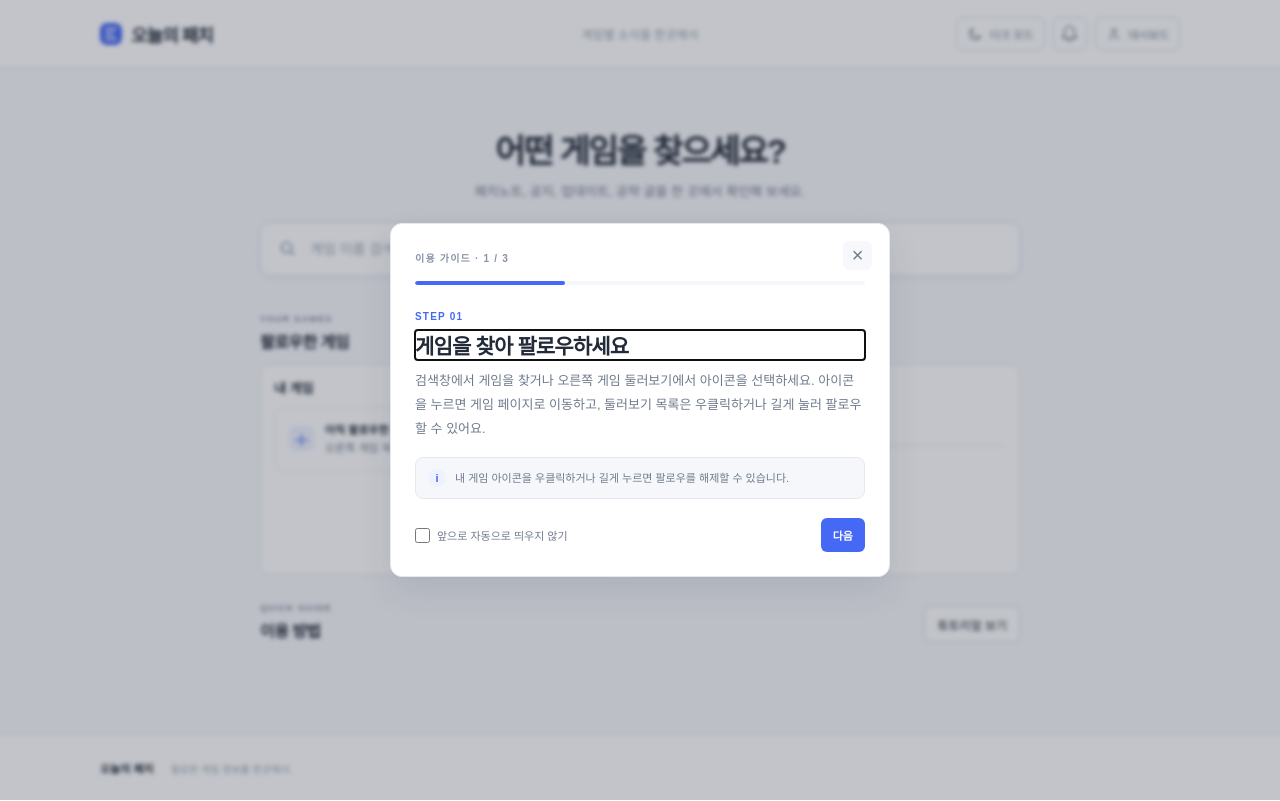
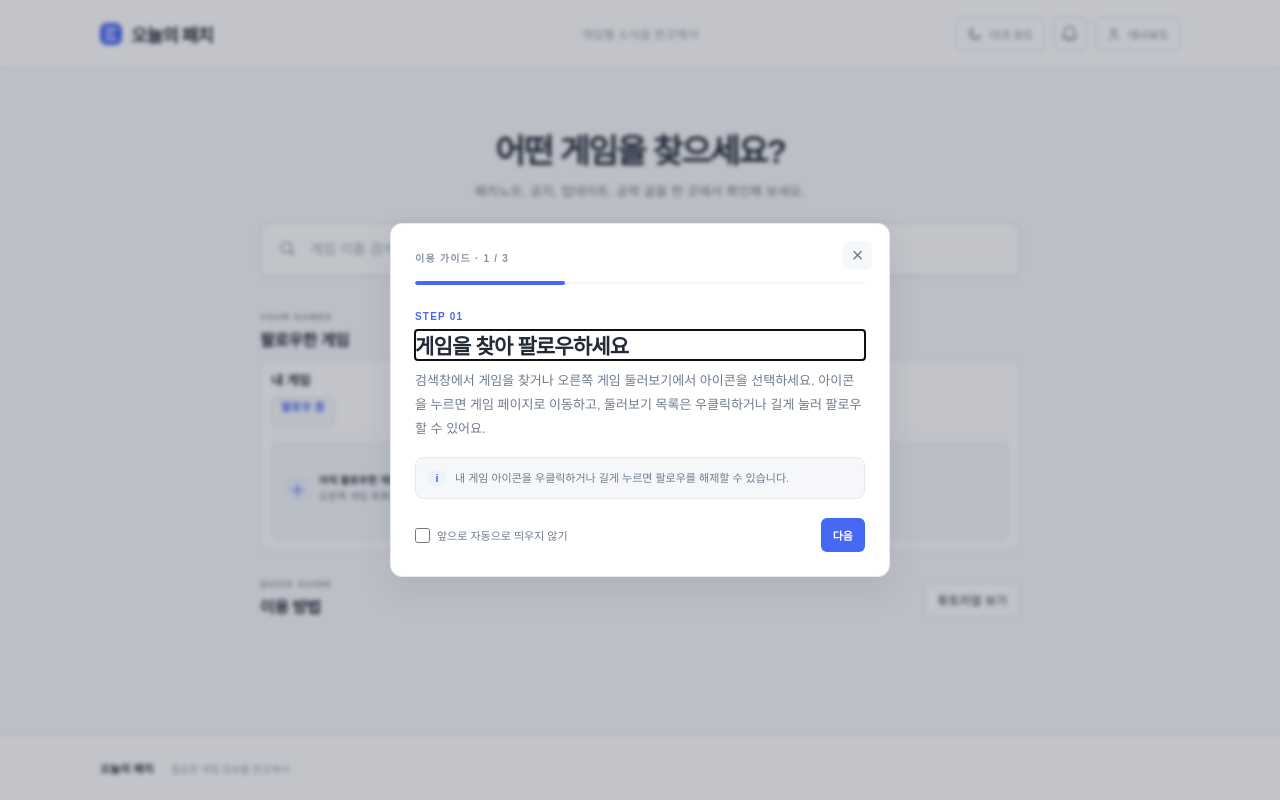
Before and after one commit to flo3r04/Todaytpatch, a website: page index.html in a window 1280 px wide. Drawn offline with Linux system fonts and the light colour scheme.

Commit message:
design: 게임 목록 칸과 간격 정리

```diff
--- a/app.js
+++ b/app.js
@@ -296,7 +296,10 @@ function renderFollowedGames() {
       <div class="home-following-layout">
         <section class="home-game-panel followed-panel" aria-label="내가 팔로우한 게임">
           <div class="home-game-panel-heading"><h3>내 게임</h3><span>${followedGames.length}개</span></div>
-          ${followedGames.length ? `<div class="followed-game-grid">${followedGames.map((item) => renderGameTile(item, "remove")).join("")}</div>` : `<div class="following-empty"><span class="following-empty-icon" aria-hidden="true">＋</span><p><strong>아직 팔로우한 게임이 없어요.</strong><br />오른쪽 게임 목록에서 추가해 보세요.</p></div>`}
+          <div class="discovery-tabs followed-tabs" aria-label="팔로우 게임 종류"><span class="discovery-tab active" aria-current="true">팔로우 중</span></div>
+          <div class="game-list-box followed-list-box" aria-label="팔로우한 게임 목록">
+            ${followedGames.length ? `<div class="followed-game-grid">${followedGames.map((item) => renderGameTile(item, "remove")).join("")}</div>` : `<div class="game-list-empty"><span class="following-empty-icon" aria-hidden="true">＋</span><p><strong>아직 팔로우한 게임이 없어요.</strong><br />오른쪽 게임 목록에서 추가해 보세요.</p></div>`}
+          </div>
         </section>
         <section class="home-game-panel discover-panel" aria-label="팔로우할 게임과 출시 예정 게임">
           <div class="home-game-panel-heading"><h3>게임 둘러보기</h3></div>
@@ -305,7 +308,7 @@ function renderFollowedGames() {
             <button type="button" role="tab" aria-selected="${state.discoveryView === "upcoming"}" class="discovery-tab ${state.discoveryView === "upcoming" ? "active" : ""}" data-action="select-discovery-view" data-view="upcoming">곧 출시하는 게임</button>
           </div>
           <div class="discovery-content" role="tabpanel" aria-live="polite" aria-label="${activeDiscovery.title}">
-            ${renderGameDiscoveryList(activeDiscovery.items, activeDiscovery.empty)}
+            <div class="game-list-box discovery-list-box">${renderGameDiscoveryList(activeDiscovery.items, activeDiscovery.empty)}</div>
           </div>
         </section>
       </div>
--- a/styles.css
+++ b/styles.css
@@ -119,18 +119,22 @@ button:focus-visible, a:focus-visible, input:focus-visible, select:focus-visible
 .recent-search-item { min-height: 30px; padding: 0 10px; display: inline-flex; align-items: center; gap: 7px; border: 1px solid var(--line); border-radius: 999px; background: var(--surface-muted); color: var(--muted); font-size: 11px; cursor: pointer; }
 .recent-search-item:hover { border-color: var(--brand); color: var(--brand); }
 .recent-search-item svg { width: 13px; height: 13px; fill: none; stroke: currentColor; stroke-linecap: round; stroke-width: 1.7; }
-.home-following { width: min(100%, 760px); margin-top: 20px; text-align: left; }
-.home-following-heading { margin-bottom: 11px; display: flex; align-items: flex-end; gap: 12px; }
+.home-following { width: min(100%, 760px); margin-top: 18px; text-align: left; }
+.home-following-heading { margin-bottom: 8px; display: flex; align-items: flex-end; gap: 12px; }
 .home-following-heading h2 { margin: 4px 0 0; font-size: 16px; letter-spacing: -.035em; }
-.home-following-layout { display: grid; grid-template-columns: minmax(0, .95fr) minmax(0, 1.05fr); align-items: stretch; gap: 11px; }
-.home-game-panel { min-width: 0; padding: 13px; border: 1px solid var(--line); border-radius: 9px; background: var(--surface); }
-.home-game-panel-heading { margin-bottom: 10px; display: flex; align-items: center; justify-content: space-between; gap: 10px; }
+.home-following-layout { display: grid; grid-template-columns: minmax(0, .95fr) minmax(0, 1.05fr); align-items: stretch; gap: 8px; }
+.home-game-panel { min-width: 0; padding: 10px; display: flex; flex-direction: column; border: 1px solid var(--line); border-radius: 9px; background: var(--surface); }
+.home-game-panel-heading { margin-bottom: 8px; display: flex; align-items: center; justify-content: space-between; gap: 8px; }
 .home-game-panel-heading h3 { margin: 0; font-size: 13px; font-weight: 600; }
 .home-game-panel-heading > span { color: var(--muted-light); font-size: 11px; }
-.followed-game-grid { display: grid; grid-template-columns: repeat(4, minmax(0, 1fr)); gap: 6px; }
-.followed-game-tile { min-width: 0; min-height: 96px; padding: 9px 5px 7px; display: flex; flex-direction: column; align-items: center; justify-content: flex-start; gap: 7px; border: 1px solid transparent; border-radius: 9px; text-align: center; transition: border-color 140ms ease, background 140ms ease, transform 140ms ease; }
+.game-list-box { min-width: 0; min-height: 98px; padding: 5px; flex: 1 1 auto; border: 1px solid var(--line); border-radius: 7px; background: var(--surface-muted); }
+.followed-game-grid,
+.game-discovery-list { display: grid; grid-template-columns: repeat(4, minmax(0, 1fr)); gap: 4px; }
+.followed-panel { gap: 8px; }
+.followed-panel .home-game-panel-heading { margin-bottom: 0; }
+.followed-game-tile { min-width: 0; min-height: 82px; padding: 6px 3px 5px; display: flex; flex-direction: column; align-items: center; justify-content: flex-start; gap: 5px; border: 1px solid transparent; border-radius: 7px; text-align: center; transition: border-color 140ms ease, background 140ms ease, transform 140ms ease; }
 .followed-game-tile:hover, .followed-game-tile:focus-visible { transform: translateY(-1px); border-color: var(--line); background: var(--surface); }
-.followed-game-icon { width: 54px; height: 54px; flex: 0 0 auto; display: block; overflow: hidden; border-radius: 12px; background: #07111d; box-shadow: 0 2px 5px rgba(20, 30, 50, .12); }
+.followed-game-icon { width: 50px; height: 50px; flex: 0 0 auto; display: block; overflow: hidden; border-radius: 11px; background: #07111d; box-shadow: 0 2px 5px rgba(20, 30, 50, .12); }
 .followed-game-icon img { display: block; width: 100%; height: 100%; object-fit: cover; }
 .followed-game-name { max-width: 100%; overflow: hidden; color: var(--ink); font-size: 12px; font-weight: 600; line-height: 1.35; display: -webkit-box; -webkit-box-orient: vertical; -webkit-line-clamp: 2; }
 .follow-context-menu { position: fixed; z-index: 60; width: 190px; padding: 6px; border: 1px solid var(--line); border-radius: 9px; background: var(--surface); color: var(--ink); box-shadow: var(--shadow); }
@@ -140,18 +144,21 @@ button:focus-visible, a:focus-visible, input:focus-visible, select:focus-visible
 .follow-context-menu [data-action="follow-game"] { color: var(--brand); }
 .follow-context-menu [data-action="follow-game"]:hover,
 .follow-context-menu [data-action="follow-game"]:focus-visible { background: var(--brand-soft); }
-.discover-panel { display: grid; align-content: start; gap: 10px; }
+.discover-panel { gap: 8px; }
 .discover-panel .home-game-panel-heading { margin-bottom: 0; }
-.discovery-tabs { display: flex; gap: 5px; padding-bottom: 8px; border-bottom: 1px solid var(--line); }
+.discovery-tabs { display: flex; gap: 4px; padding-bottom: 6px; border-bottom: 1px solid var(--line); }
+.followed-tabs .discovery-tab { cursor: default; pointer-events: none; }
 .discovery-tab { min-height: 30px; padding: 0 9px; border: 1px solid transparent; border-radius: 6px; background: transparent; color: var(--muted); font-size: 11px; cursor: pointer; }
 .discovery-tab:hover { background: var(--surface-muted); color: var(--ink); }
 .discovery-tab.active { border-color: var(--line); background: var(--surface-muted); color: var(--brand); font-weight: 600; }
-.discovery-content { min-height: 0; }
-.game-discovery-list { display: flex; flex-wrap: wrap; gap: 5px; }
-.discovery-game-tile { min-height: 94px; flex: 0 0 78px; }
-.discovery-game-tile .followed-game-icon { width: 48px; height: 48px; border-radius: 10px; }
+.discovery-content { min-height: 0; flex: 1 1 auto; display: flex; }
+.discovery-list-box { width: 100%; }
+.discovery-game-tile { min-height: 82px; }
+.game-list-empty { min-height: 82px; display: flex; align-items: center; gap: 9px; padding: 8px; }
+.game-list-empty p { margin: 0; color: var(--muted); font-size: 10px; line-height: 1.6; }
+.game-list-empty strong { color: var(--ink); font-weight: 600; }
 .discovery-game-status { color: var(--muted-light); font-size: 9px; line-height: 1.2; }
-.game-discovery-empty { margin: 0; padding: 8px 0; color: var(--muted-light); font-size: 11px; }
+.game-discovery-empty { margin: 0; padding: 8px; color: var(--muted-light); font-size: 11px; }
 .followed-game-card { min-height: 70px; display: flex; align-items: center; gap: 12px; padding: 10px 13px; border: 1px solid var(--line); border-radius: 9px; background: var(--surface); }
 .followed-game-link { min-width: 0; flex: 1; display: flex; align-items: center; gap: 12px; }
 .followed-game-card .game-result-mark { width: 42px; height: 42px; }
@@ -506,11 +513,12 @@ button:focus-visible, a:focus-visible, input:focus-visible, select:focus-visible
   .home-guide { margin-top: 22px; }
   .home-following { margin-top: 18px; }
   .home-following-layout { grid-template-columns: 1fr; gap: 9px; }
-  .home-game-panel { min-height: 0; padding: 12px; }
+  .home-game-panel { min-height: 0; padding: 9px; }
   .home-following-heading { align-items: flex-start; }
   .following-empty { align-items: flex-start; }
-  .followed-game-grid { grid-template-columns: repeat(4, minmax(0, 1fr)); gap: 5px; }
-  .followed-game-tile { min-height: 87px; padding-top: 7px; }
+  .followed-game-grid,
+  .game-discovery-list { grid-template-columns: repeat(4, minmax(0, 1fr)); gap: 3px; }
+  .followed-game-tile { min-height: 77px; padding: 5px 2px 4px; }
   .followed-game-icon { width: 48px; height: 48px; border-radius: 10px; }
   .followed-game-name { font-size: 11px; }
   .home-guide-heading { align-items: flex-start; flex-direction: column; gap: 5px; }
```
